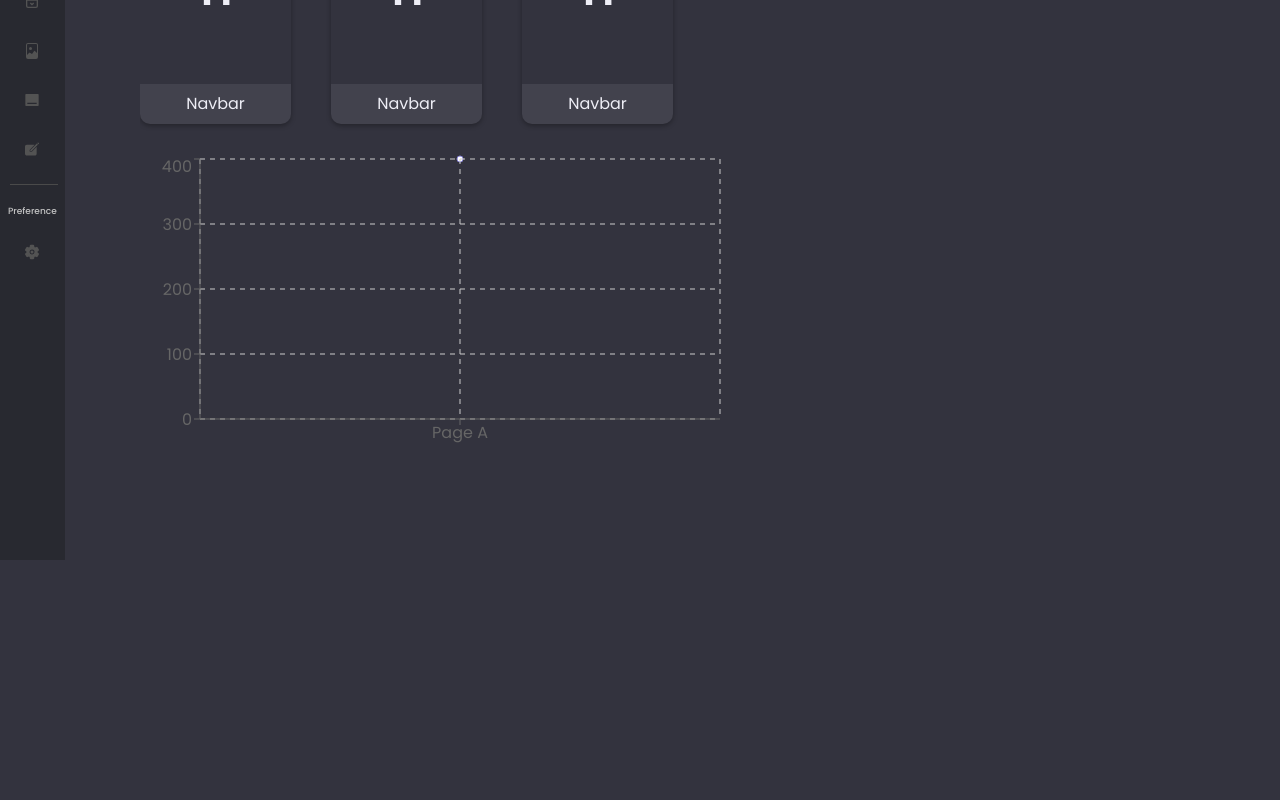
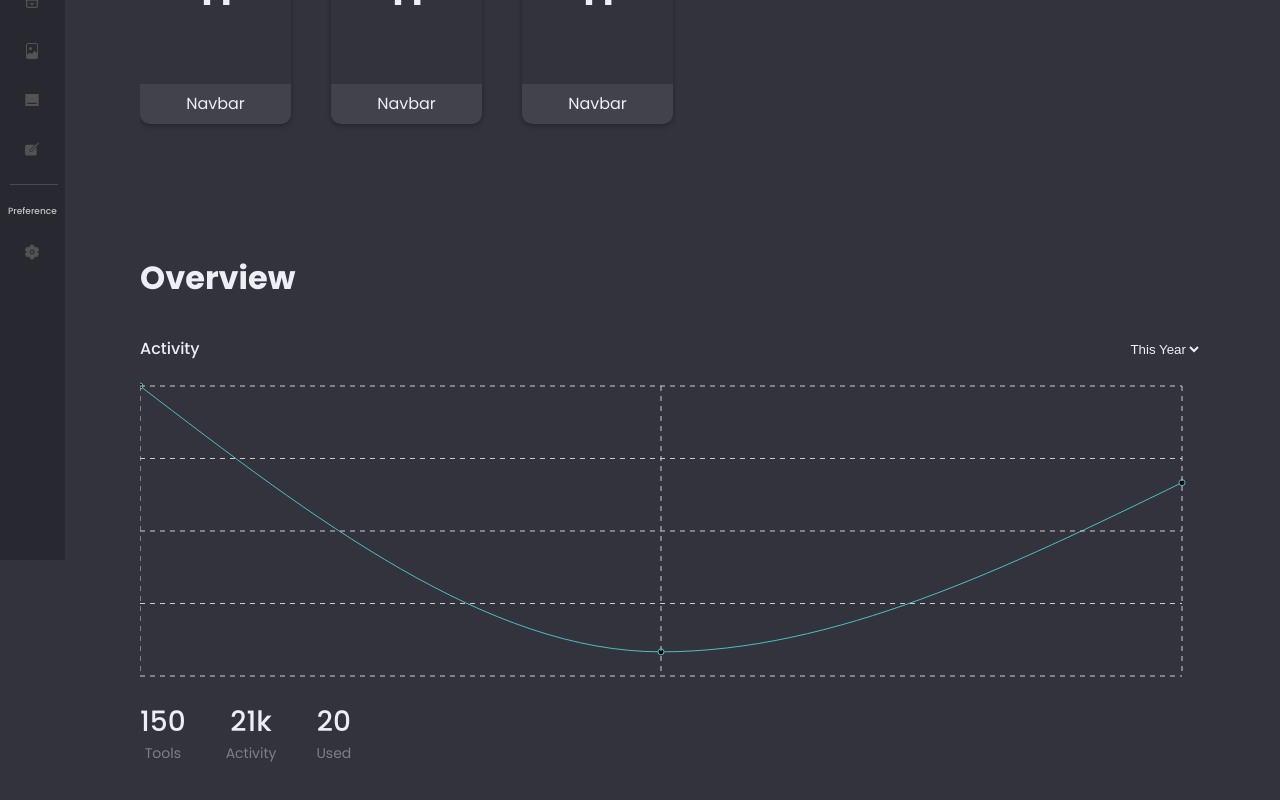
Before and after one commit to NandaAmanta/EXP-CMS-FE, a React (Create React App) app: page / in a window 1280 px wide. Shown: the part 240-1040 px from the top of the page. Before the commit the page ends 800 px from the top, so only its background shows below. Built offline with nearby package versions, Linux system fonts and the light colour scheme.

Commit message:
done make dashboard ui ux without responsive
done made:
- tools card
- chart

NOTE:
without responsive, will make soon

```diff
--- a/src/Components/CardList/CardList.scss
+++ b/src/Components/CardList/CardList.scss
@@ -3,6 +3,7 @@
 .top_dashboard {
     margin: 15px 0;
 }
+
 .dashboard {
     display: flex;
     overflow-x: hidden;
@@ -14,11 +15,11 @@
     &__card_add {
         .card {
             margin: 0 40px 0 0;
-                width: 151px;
-                height: 231px;
-                border-radius: 10px;
-                margin-bottom: 10px;
-                border: 1px dashed #7F7F87;
+            width: 151px;
+            height: 231px;
+            border-radius: 10px;
+            margin-bottom: 10px;
+            border: 1px dashed #7F7F87;
         }
     }
 
@@ -80,9 +81,56 @@
     }
 }
 
+.top_overview {
+    margin-top: 120px;
+    margin-bottom: 35px;
+}
+
 .overview {
-    margin-top: 20px;
-    &__chart {
-        width: 100px;
+    &__top {
+        margin-bottom: 35px;
     }
+
+    &__text_chart {
+        margin: 0 0 20px 0;
+        display: flex;
+        justify-content: space-between;
+        font-weight: 500;
+
+        select {
+            background: transparent;
+            border: none;
+            color: $text-white;
+            font-weight: 500;
+
+        }
+    }
+
+    // &__chart {
+
+    // }
+
+    &__total_used {
+        display: flex;
+        margin-top: 20px;
+
+        .text_total {
+            display: flex;
+            flex-direction: column;
+            text-align: center;
+            margin: 0 40px 0 0;
+
+            span {
+                font-size: 28px;
+                font-weight: 500;
+
+                &:nth-child(2) {
+                    font-size: 14px;
+                    font-weight: 400;
+                    color: $text-dark;
+                }
+            }
+        }
+    }
+
 }
--- a/src/Components/CardList/CardList.tsx
+++ b/src/Components/CardList/CardList.tsx
@@ -1,14 +1,30 @@
-import React from "react";
+import React, { useState } from "react";
 import Chart from "../Chart/Chart"
 import "./CardList.scss";
 
+interface DropdownSelection {
+  selectedYear: string;
+}
+
 function CardList() {
+    const [state, setState] = useState<DropdownSelection>({
+      selectedYear: "This Year", // Initial selected year
+    });
+
+    const handleYearChange = (event: React.ChangeEvent<HTMLSelectElement>) => {
+      const selectedYear = event.target.value;
+      setState((prevState) => ({
+        ...prevState,
+        selectedYear: selectedYear,
+      }));
+    };
+
   return (
     <>
       <div className="top_dashboard">
         <h1>Tools Have Been Made</h1>
       </div>
-      <div className="dashboard container">
+      <div className="dashboard">
         <div className="dashboard__card_list">
           <div className="card">
             <div className="card__card_total">
@@ -53,15 +69,41 @@ function CardList() {
             <p>+ add new tool</p>
           </div>
         </div>
-
       </div>
 
+      <div className="top_overview">
+        <h1>Overview</h1>
+      </div>
       <div className="overview">
-      <div className="overview__chart">
-        <Chart />
+        <div className="overview__text_chart">
+          <span>Activity</span>
+          <select value={state.selectedYear} onChange={handleYearChange}>
+            <option value="This Year">This Year</option>
+            <option value="2021">2021</option>
+            <option value="2022">2022</option>
+            <option value="2023">2023</option>
+            {/* Add more years as needed */}
+          </select>
+        </div>
+        <div className="overview__chart">
+          {/* <Chart year={state.selectedYear} /> */}
+          <Chart />
+        </div>
+        <div className="overview__total_used">
+          <div className="text_total">
+            <span>150</span>
+            <span>Tools</span>
+          </div>
+          <div className="text_total">
+            <span>21k</span>
+            <span>Activity</span>
+          </div>
+          <div className="text_total">
+            <span>20</span>
+            <span>Used</span>
+          </div>
+        </div>
       </div>
-      </div>
-
     </>
   );
 }
--- a/src/Components/Chart/Chart.tsx
+++ b/src/Components/Chart/Chart.tsx
@@ -1,20 +1,31 @@
 import React from "react";
-import { LineChart, Line, CartesianGrid, XAxis, YAxis } from "recharts";
+import {
+  LineChart,
+  Line,
+  CartesianGrid,
+  ResponsiveContainer,
+} from "recharts";
 
-const data = [{ name: "Page A", uv: 400, pv: 2400, amt: 2400 }];
+const data = [
+  { name: "Tools", uv: 600, pv: 600, amt: 400 },
+  { name: "Activity", uv: 50, pv: 2400, amt: 2400 },
+  { name: "Used", uv: 400, pv: 2400, amt: 2400 },
+];
 
-const RenderLineChart = () => (
-  <LineChart
-    width={600}
-    height={300}
-    data={data}
-    margin={{ top: 5, right: 20, bottom: 5, left: 0 }}
-  >
-    <Line type="monotone" dataKey="uv" stroke="#8884d8" />
-    <CartesianGrid stroke="#ccc" strokeDasharray="5 5" />
-    <XAxis dataKey="name" />
-    <YAxis />
-  </LineChart>
+const RenderLineChart: React.FC = () => (
+  <div style={{ width: "83vw" }}>
+    <ResponsiveContainer width="100%" height={300}>
+      <LineChart data={data} margin={{ top: 5, right: 20, bottom: 5, left: 0 }}>
+        <Line
+          type="monotone"
+          dataKey="uv"
+          stroke="rgb(75, 192, 192)"
+          fill="false"
+        />
+        <CartesianGrid stroke="#ccc" strokeDasharray="5 5" />
+      </LineChart>
+    </ResponsiveContainer>
+  </div>
 );
 
 export default RenderLineChart;
```
